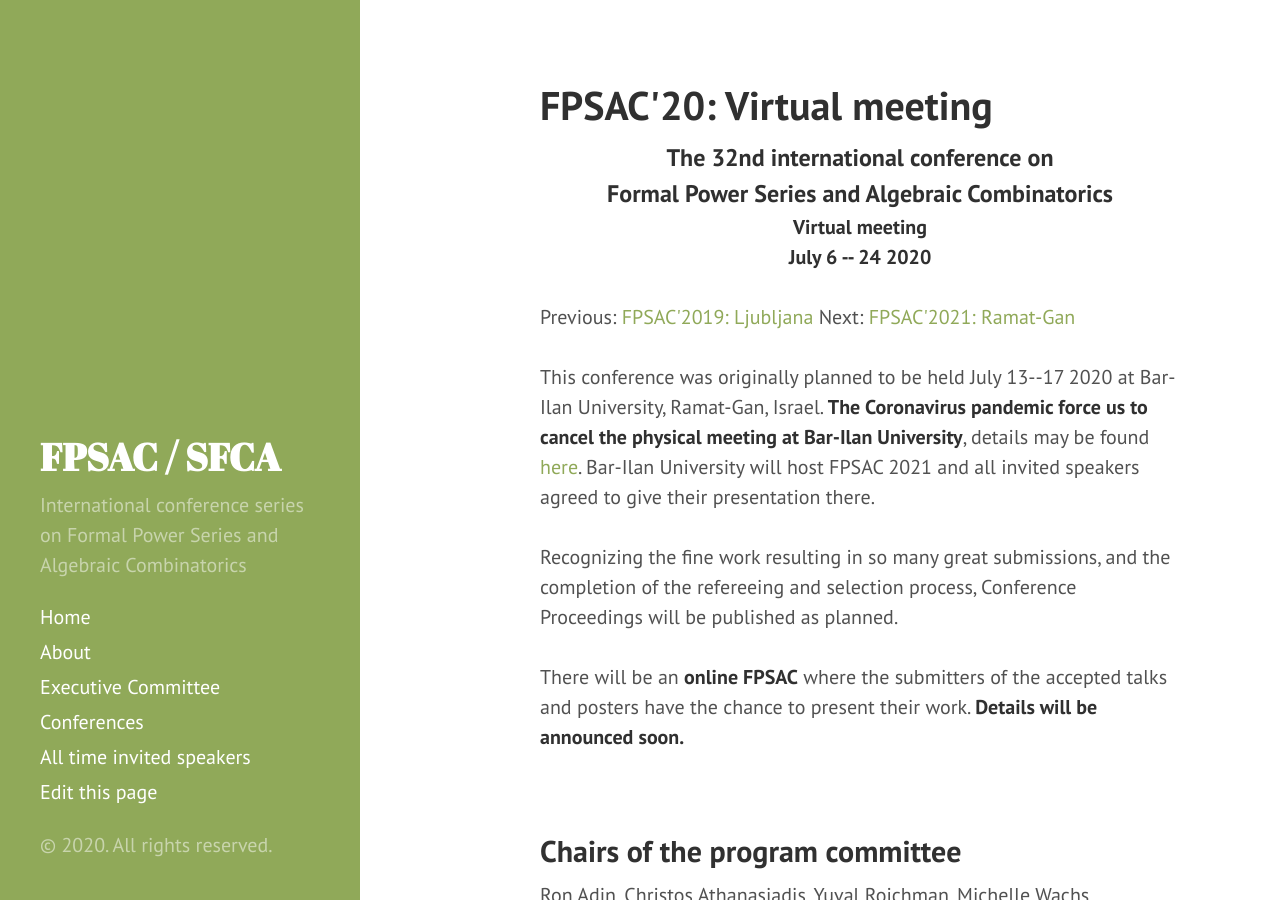
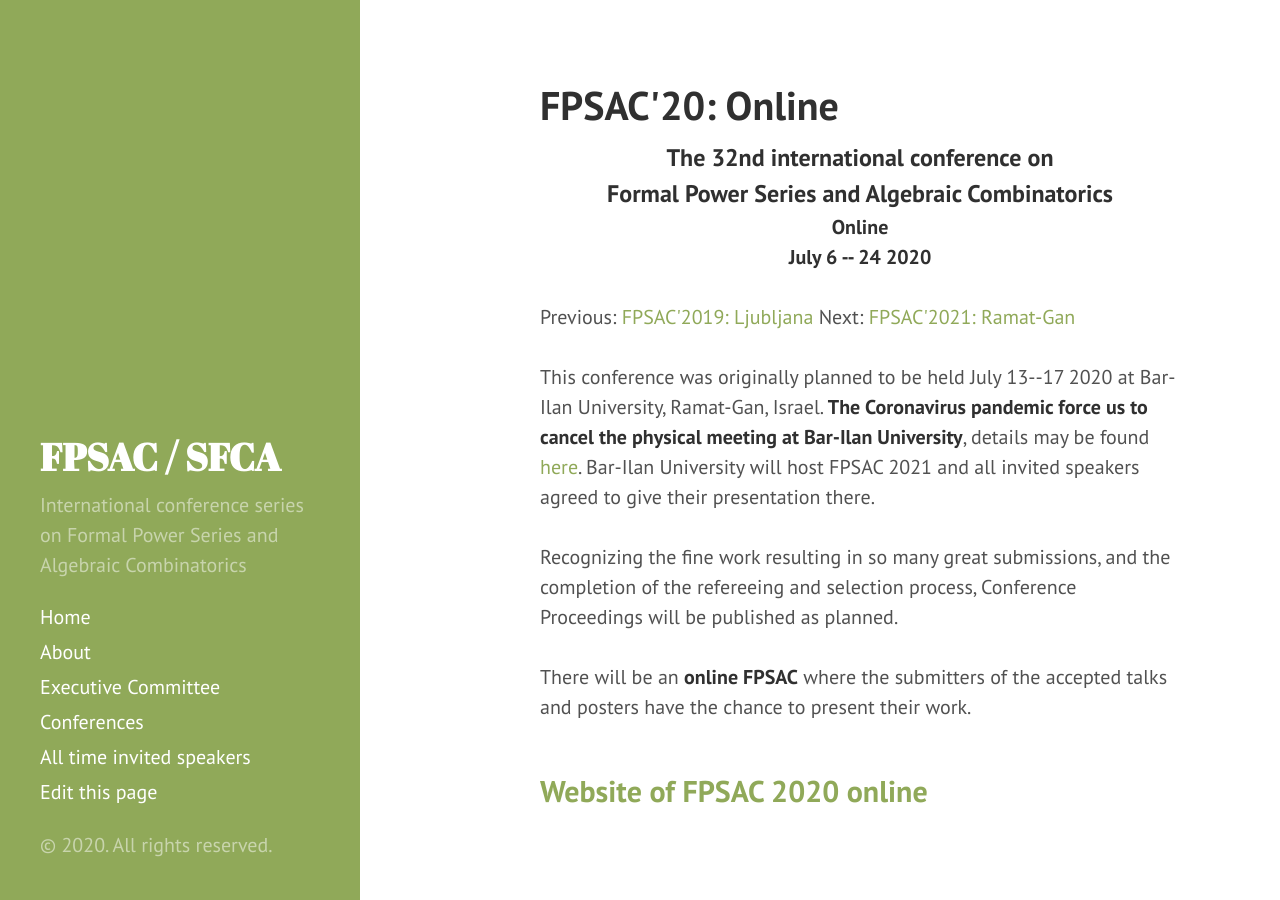
Before and after one commit to FPSAC/FPSAC.github.io, a Jekyll site: the page built from _confs/fpsac-2020.md, in a window 1280 px wide and 900 px high. Built offline with Jekyll 4.4.1, drawn with Linux system fonts in a browser that asks for light colours.

Commit message:
added link to online 2020 + sarah mason to oc21

```diff
--- a/_confs/fpsac-2020.md
+++ b/_confs/fpsac-2020.md
@@ -3,7 +3,7 @@
 year: 2020
 number: 32nd
 institution:
-town: Virtual meeting
+town: Online
 country:
 dates: July 6 -- 24
 poster:
@@ -14,8 +14,8 @@
   Bar-Ilan University, Ramat-Gan, Israel. <strong>The Coronavirus pandemic force us to cancel the physical meeting at Bar-Ilan University</strong>, details may be found <a href="https://fpsac2020.math.biu.ac.il">here</a>.
   Bar-Ilan University will host FPSAC 2021 and all invited speakers agreed to give their presentation there.<br><br>
   Recognizing the fine work resulting in so many great submissions, and the completion of the refereeing and selection process, Conference Proceedings will be published as planned.<br><br>
-  There will be an <strong>online FPSAC</strong> where the submitters of the accepted talks and posters have the chance to present their work.
-  <strong>Details will be announced soon.</strong>
+  There will be an <strong>online FPSAC</strong> where the submitters of the accepted talks and posters have the chance to present their work.<br><br>
+  <h2><a href="https://sites.google.com/view/fpsac2020online/home">Website of FPSAC 2020 online</a></h2>
 
 program_committee:
 
```
Also changed, not shown: _confs/fpsac-2021.md (+4 -0 lines).
